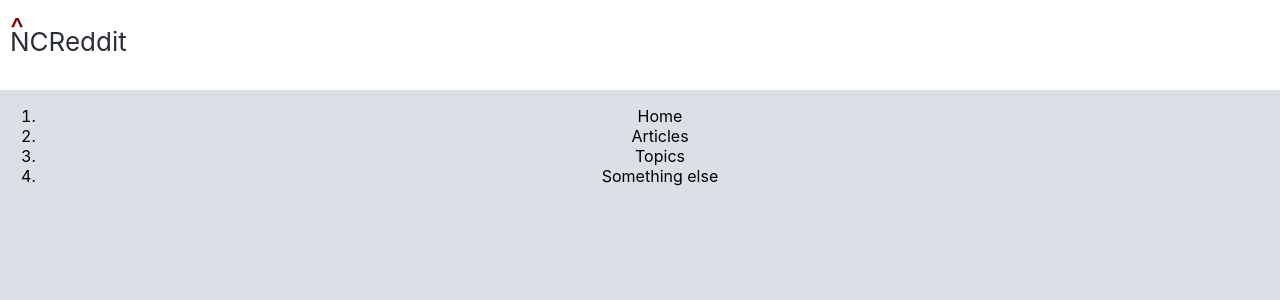
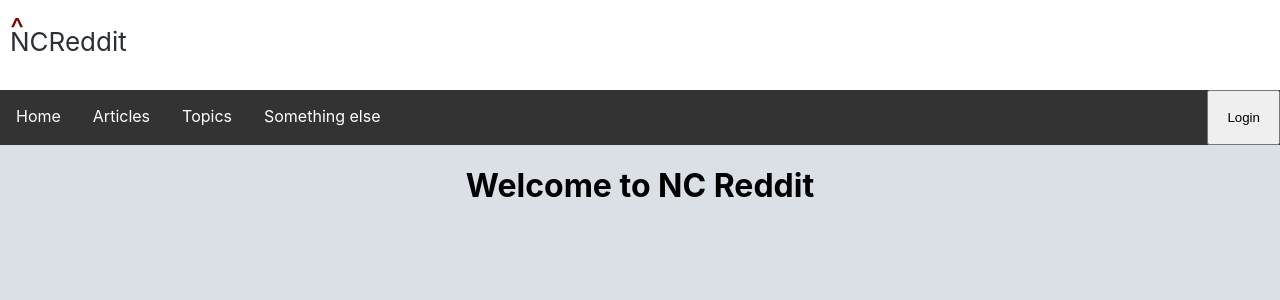
Before and after one commit to aniketbadole/fe-nc-news, a React (Create React App) app: page / in a window 1280 px wide. Shown: the top 300 px of the page. Built offline with nearby package versions, Linux system fonts and the light colour scheme.

Commit message:
Working on ArticleByID

```diff
--- a/package.json
+++ b/package.json
@@ -3,9 +3,11 @@
   "version": "0.1.0",
   "private": true,
   "dependencies": {
+    "@reach/router": "^1.3.1",
     "@testing-library/jest-dom": "^4.2.4",
     "@testing-library/react": "^9.4.1",
     "@testing-library/user-event": "^7.2.1",
+    "axios": "^0.19.2",
     "react": "^16.12.0",
     "react-dom": "^16.12.0",
     "react-scripts": "3.4.0"
--- a/src/App.css
+++ b/src/App.css
@@ -47,5 +47,49 @@
 
 body {
   background-color: #dae0e6;
-  display: grid | inline-grid;
+  /* display: grid | inline-grid; */
 }
+
+nav {
+  background-color: white;
+}
+
+nav li {
+  list-style: none;
+  float: left;
+}
+
+nav button {
+  padding: 18px;
+  float: right;
+}
+
+nav ol {
+  list-style-type: none;
+  margin: 0;
+  padding: 0;
+  overflow: hidden;
+  background-color: #333333;
+}
+
+nav li a {
+  display: block;
+  color: white;
+  text-align: center;
+  padding: 16px;
+  text-decoration: none;
+}
+
+nav li a:hover {
+  background-color: #111111;
+}
+
+h2 {
+  color: #333333;
+}
+
+.articleBox {
+  border-radius: 2px;
+  border: 2px;
+  margin-bottom: 5px;
+}
--- a/src/App.js
+++ b/src/App.js
@@ -2,13 +2,20 @@
 import "./App.css";
 import Header from "./components/Header";
 import Nav from "./components/Nav";
+import Articles from "./components/Articles";
+import { Router } from "@reach/router";
+import Home from "./components/Home";
 
 function App() {
   return (
-    <main className="App">
+    <div className="App">
       <Header className="App-header" />
       <Nav />
-    </main>
+      <Router>
+        <Home path="/" />
+        <Articles path="/articles" />
+      </Router>
+    </div>
   );
 }
 
--- /dev/null
+++ b/src/components/ArticleBox.jsx
@@ -0,0 +1,16 @@
+import React from "react";
+
+const ArticleBox = ({ title, body, topic, author, created_at }) => {
+  return (
+    <div className="articleBox">
+      <p className="authorAndCreatedAt">
+        author: {author} created at: {created_at}
+      </p>
+      <h2 className="boxTitle">{title}</h2>
+      <p className="boxSummary">{body}</p>
+      <h4>Topic: {topic}</h4>
+    </div>
+  );
+};
+
+export default ArticleBox;
--- /dev/null
+++ b/src/components/Articles.jsx
@@ -0,0 +1,37 @@
+import React, { Component } from "react";
+import ArticlesList from "./ArticlesList";
+import axios from "axios";
+
+class Articles extends Component {
+  state = {
+    articles: [],
+    isLoading: true
+  };
+
+  render() {
+    // const { articles } = this.state;
+    return (
+      <main>
+        {this.state.isLoading ? (
+          <p>Loading, please wait...</p>
+        ) : (
+          <ArticlesList articles={this.state.articles} />
+        )}
+      </main>
+    );
+  }
+
+  getAllArticles = () => {
+    axios
+      .get("https://aniket-nc-news.herokuapp.com/api/articles")
+      .then(({ data }) => {
+        this.setState({ articles: data.articles, isLoading: false });
+      });
+  };
+
+  componentDidMount() {
+    this.getAllArticles();
+  }
+}
+
+export default Articles;
--- /dev/null
+++ b/src/components/ArticlesList.jsx
@@ -0,0 +1,16 @@
+import React from "react";
+import ArticleBox from "./ArticleBox";
+// import { Link } from "@reach/router";
+
+const ArticlesList = props => {
+  console.log(props);
+  return (
+    <div>
+      {props.articles.map(art => {
+        return <ArticleBox {...art} key={art.article_id} />;
+      })}
+    </div>
+  );
+};
+
+export default ArticlesList;
--- a/src/components/Header.jsx
+++ b/src/components/Header.jsx
@@ -3,9 +3,9 @@
 class Header extends Component {
   render() {
     return (
-      <div class="App-header">
+      <header className="App-header">
         <span>^</span>NCReddit
-      </div>
+      </header>
     );
   }
 }
--- /dev/null
+++ b/src/components/Home.jsx
@@ -0,0 +1,13 @@
+import React, { Component } from "react";
+
+class Home extends Component {
+  render() {
+    return (
+      <main>
+        <h1>Welcome to NC Reddit</h1>
+      </main>
+    );
+  }
+}
+
+export default Home;
--- a/src/components/Nav.jsx
+++ b/src/components/Nav.jsx
@@ -1,18 +1,26 @@
-import React, { Component } from "react";
+import React from "react";
+import { Link } from "@reach/router";
 
-class Nav extends Component {
-  render() {
+const Nav = () => {
   return (
     <nav>
       <ol>
-          <li>Home</li>
-          <li>Articles</li>
-          <li>Topics</li>
-          <li>Something else</li>
+        <li>
+          <Link to="/">Home</Link>
+        </li>
+        <li>
+          <Link to="/articles">Articles</Link>
+        </li>
+        <li>
+          <Link to="/">Topics </Link>
+        </li>
+        <li>
+          <Link to="/">Something else </Link>
+        </li>
+        <button>Login</button>
       </ol>
     </nav>
   );
-  }
-}
+};
 
 export default Nav;
```
Also changed, not shown: src/components/ArticleById.jsx (added, +36 -0 lines), 1 other file (tests, documents, lock files or other folders). Lines whose indentation alone changed are shown as unchanged.
